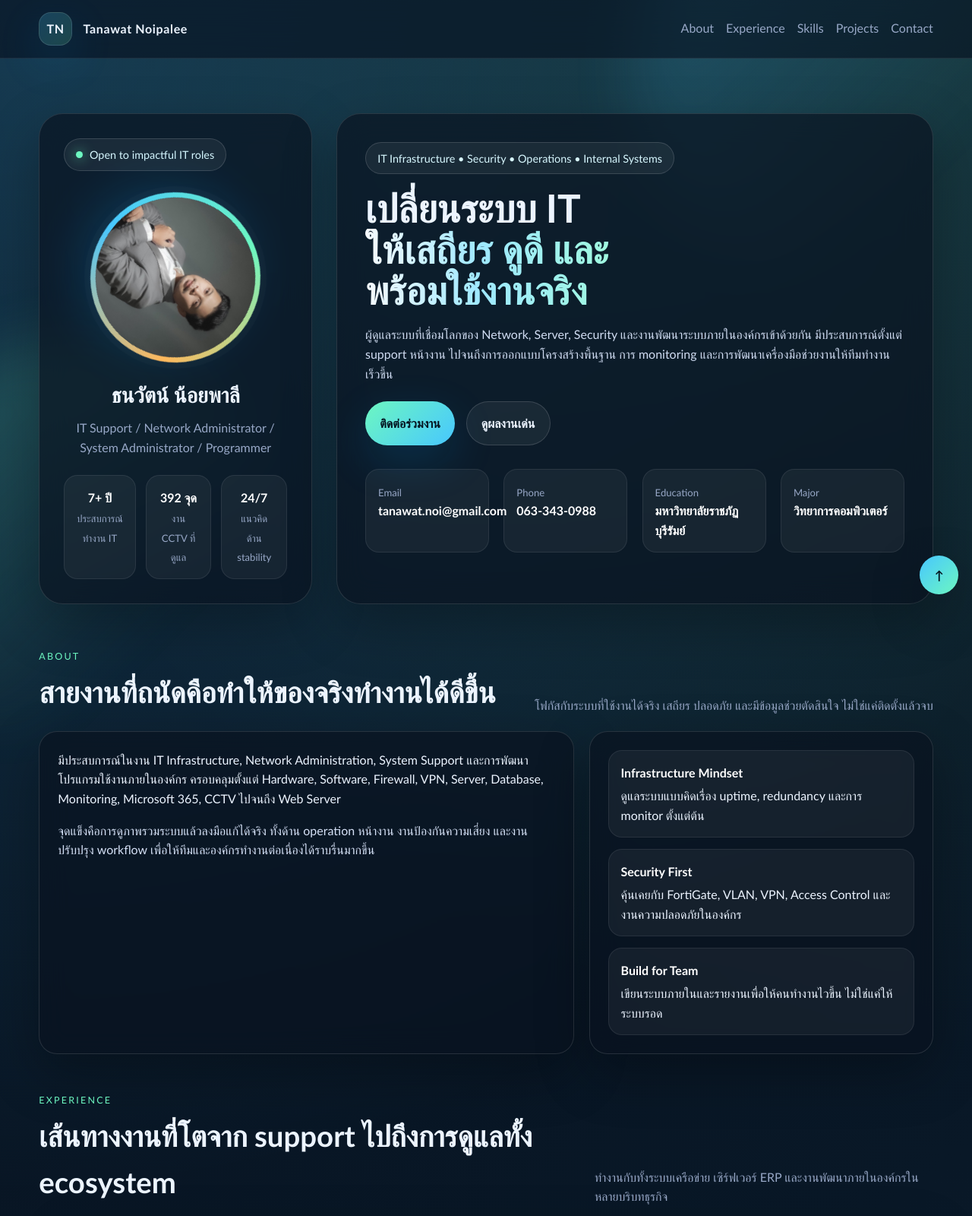
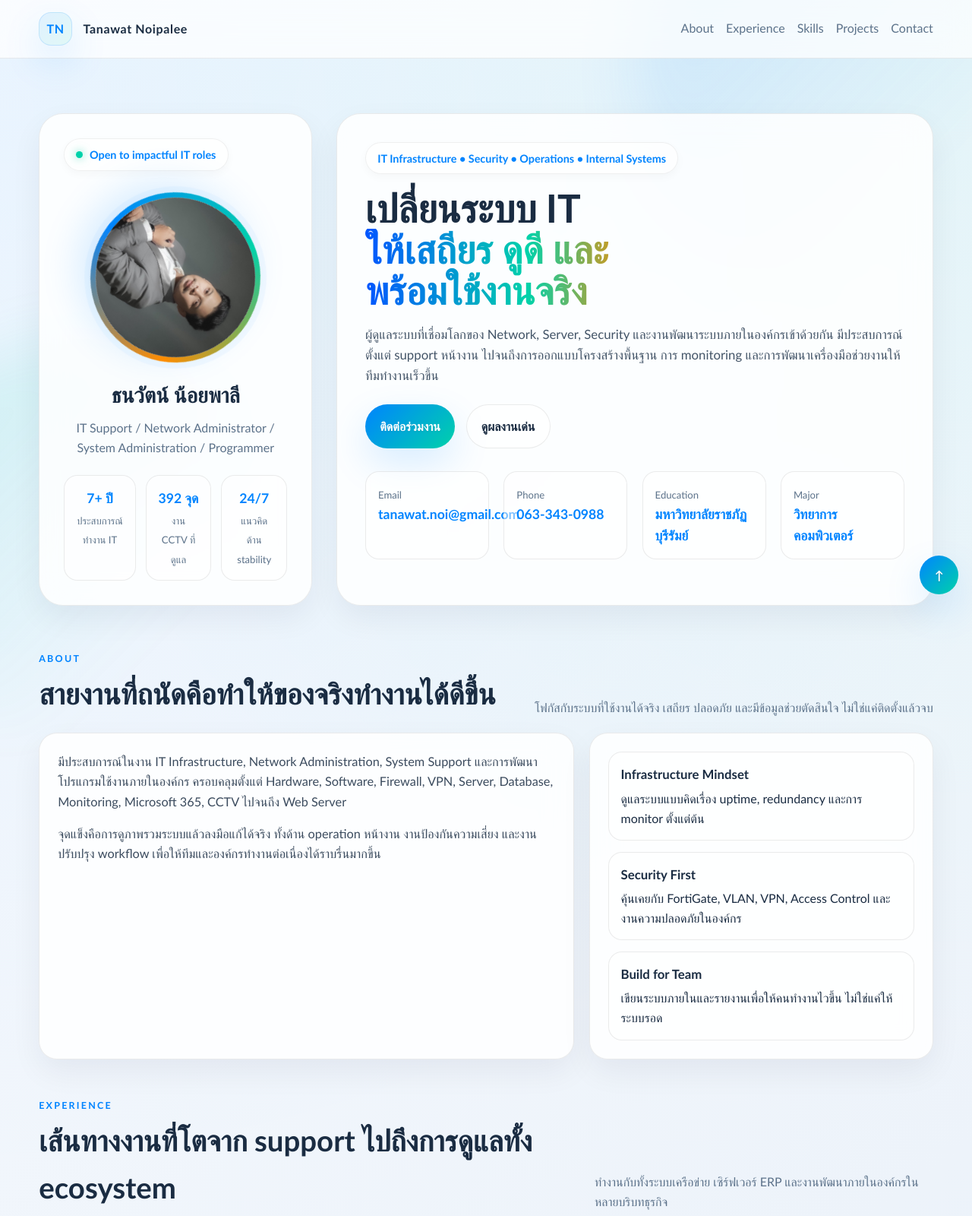
Before and after one commit to tanawat09/tanawat_Resume, a plain HTML site: page public/index.html in a window 1280 px wide. Shown: the top 1600 px of the page at 76% size. Drawn offline with Linux system fonts and the light colour scheme.

Commit message:
Update resume to bright theme and add NetSuite experience

```diff
--- a/public/index.html
+++ b/public/index.html
@@ -10,18 +10,18 @@
   />
   <style>
     :root {
-      --bg: #07111f;
-      --bg-2: #0d1f33;
-      --surface: rgba(10, 18, 32, 0.68);
-      --card: rgba(255, 255, 255, 0.08);
-      --line: rgba(255, 255, 255, 0.12);
-      --text: #ecf4ff;
-      --muted: #98a8c7;
-      --primary: #47c7ff;
-      --secondary: #6df7c1;
-      --accent: #ffb85c;
-      --glow: 0 20px 60px rgba(8, 160, 255, 0.16);
-      --shadow: 0 25px 70px rgba(0, 0, 0, 0.28);
+      --bg: #f8fbff;
+      --bg-2: #e0f0ff;
+      --surface: rgba(255, 255, 255, 0.85);
+      --card: #ffffff;
+      --line: rgba(0, 0, 0, 0.08);
+      --text: #1a2c42;
+      --muted: #5c728a;
+      --primary: #0084ff;
+      --secondary: #00d2aa;
+      --accent: #ff8c00;
+      --glow: 0 20px 50px rgba(0, 132, 255, 0.15);
+      --shadow: 0 16px 40px rgba(0, 20, 50, 0.06);
       --radius-xl: 32px;
       --radius-lg: 24px;
       --radius-md: 18px;
@@ -43,10 +43,10 @@
       font-family: "Trebuchet MS", "Segoe UI", sans-serif;
       color: var(--text);
       background:
-        radial-gradient(circle at top left, rgba(71, 199, 255, 0.22), transparent 34%),
-        radial-gradient(circle at top right, rgba(109, 247, 193, 0.14), transparent 30%),
-        radial-gradient(circle at 60% 80%, rgba(255, 184, 92, 0.12), transparent 28%),
-        linear-gradient(145deg, var(--bg) 0%, #091827 45%, var(--bg-2) 100%);
+        radial-gradient(circle at top left, rgba(0, 132, 255, 0.06), transparent 34%),
+        radial-gradient(circle at top right, rgba(0, 210, 170, 0.06), transparent 30%),
+        radial-gradient(circle at 60% 80%, rgba(255, 140, 0, 0.06), transparent 28%),
+        linear-gradient(145deg, var(--bg) 0%, #edf3fa 45%, var(--bg-2) 100%);
       line-height: 1.6;
       overflow-x: hidden;
     }
@@ -59,7 +59,7 @@
       height: 34rem;
       border-radius: 50%;
       filter: blur(40px);
-      opacity: 0.24;
+      opacity: 0.15;
       z-index: -1;
       animation: blobShift 14s ease-in-out infinite;
     }
@@ -92,8 +92,8 @@
       top: 0;
       z-index: 1000;
       backdrop-filter: blur(18px);
-      background: rgba(7, 17, 31, 0.62);
-      border-bottom: 1px solid rgba(255, 255, 255, 0.08);
+      background: rgba(255, 255, 255, 0.75);
+      border-bottom: 1px solid var(--line);
     }
 
     .nav-inner {
@@ -118,9 +118,10 @@
       display: grid;
       place-items: center;
       border-radius: 16px;
-      background: linear-gradient(135deg, rgba(71, 199, 255, 0.22), rgba(109, 247, 193, 0.18));
-      border: 1px solid rgba(255, 255, 255, 0.12);
+      background: linear-gradient(135deg, rgba(0, 132, 255, 0.1), rgba(0, 210, 170, 0.1));
+      border: 1px solid rgba(0, 132, 255, 0.15);
       box-shadow: var(--glow);
+      color: var(--primary);
     }
 
     .nav-links {
@@ -134,6 +135,7 @@
       position: relative;
       padding-bottom: 0.2rem;
       transition: color 0.25s ease;
+      font-weight: 500;
     }
 
     .nav-links a::after {
@@ -199,10 +201,12 @@
       gap: 0.55rem;
       padding: 0.55rem 0.95rem;
       border-radius: 999px;
-      border: 1px solid rgba(255, 255, 255, 0.14);
-      background: rgba(255, 255, 255, 0.06);
-      color: #d7f8ff;
+      border: 1px solid rgba(0, 0, 0, 0.06);
+      background: rgba(255, 255, 255, 0.6);
+      color: var(--primary);
       font-size: 0.9rem;
+      font-weight: 600;
+      box-shadow: 0 4px 12px rgba(0,0,0,0.03);
     }
 
     .dot {
@@ -210,7 +214,7 @@
       height: 0.55rem;
       border-radius: 999px;
       background: var(--secondary);
-      box-shadow: 0 0 16px rgba(109, 247, 193, 0.8);
+      box-shadow: 0 0 12px rgba(0, 196, 154, 0.6);
     }
 
     .avatar-shell {
@@ -221,7 +225,7 @@
       padding: 0.45rem;
       background: conic-gradient(from 180deg, var(--primary), var(--secondary), var(--accent), var(--primary));
       animation: spin 14s linear infinite;
-      box-shadow: 0 0 0 8px rgba(255, 255, 255, 0.02), var(--glow);
+      box-shadow: 0 0 0 8px rgba(0, 132, 255, 0.04), var(--glow);
     }
 
     .avatar {
@@ -229,7 +233,7 @@
       height: 100%;
       border-radius: 50%;
       overflow: hidden;
-      background: linear-gradient(145deg, #08121f, #13253d);
+      background: #fff;
     }
 
     .avatar img {
@@ -244,6 +248,7 @@
       font-size: 1.75rem;
       margin-bottom: 0.55rem;
       text-align: center;
+      color: var(--text);
     }
 
     .role {
@@ -251,6 +256,7 @@
       color: var(--muted);
       max-width: 18rem;
       margin: 0 auto 1.5rem;
+      font-weight: 500;
     }
 
     .mini-stats {
@@ -265,8 +271,8 @@
     .focus-item {
       padding: 1rem;
       border-radius: var(--radius-md);
-      background: rgba(255, 255, 255, 0.05);
-      border: 1px solid rgba(255, 255, 255, 0.08);
+      background: rgba(255, 255, 255, 0.5);
+      border: 1px solid var(--line);
     }
 
     .stat {
@@ -276,13 +282,15 @@
     .stat strong,
     .hero-info strong {
       display: block;
-      color: #fff;
+      color: var(--primary);
+      font-size: 1.1rem;
     }
 
     .stat span,
     .hero-info span {
       color: var(--muted);
       font-size: 0.82rem;
+      font-weight: 500;
     }
 
     .hero-panel h2 {
@@ -290,11 +298,12 @@
       font-size: clamp(2.1rem, 4vw, 4.4rem);
       line-height: 1.05;
       max-width: 12ch;
+      color: var(--text);
     }
 
     .gradient-text {
       display: block;
-      background: linear-gradient(90deg, #f7fbff, #9fe8ff 42%, #9ff8df 90%);
+      background: linear-gradient(90deg, #0055ff, #00d2aa 60%, #ff8c00 100%);
       -webkit-background-clip: text;
       background-clip: text;
       color: transparent;
@@ -303,7 +312,8 @@
     .hero-summary {
       margin-top: 1.2rem;
       max-width: 48rem;
-      color: #d1ddf3;
+      color: #435467;
+      font-size: 1.05rem;
     }
 
     .hero-actions {
@@ -320,22 +330,25 @@
       padding: 0.95rem 1.2rem;
       border-radius: 999px;
       font-weight: 700;
-      transition: transform 0.2s ease;
+      transition: transform 0.2s ease, box-shadow 0.2s ease;
     }
 
     .btn:hover {
       transform: translateY(-2px);
+      box-shadow: var(--shadow);
     }
 
     .btn-primary {
-      color: #04131f;
-      background: linear-gradient(135deg, var(--secondary), var(--primary));
+      color: #fff;
+      background: linear-gradient(135deg, var(--primary), var(--secondary));
       box-shadow: var(--glow);
+      text-shadow: 0 1px 2px rgba(0,0,0,0.1);
     }
 
     .btn-secondary {
-      border: 1px solid rgba(255, 255, 255, 0.14);
-      background: rgba(255, 255, 255, 0.06);
+      color: var(--text);
+      border: 1px solid var(--line);
+      background: rgba(255, 255, 255, 0.6);
     }
 
     .hero-gridline,
@@ -367,12 +380,14 @@
       text-transform: uppercase;
       letter-spacing: 0.18em;
       font-size: 0.78rem;
-      color: var(--secondary);
+      color: var(--primary);
       margin-bottom: 0.35rem;
+      font-weight: 700;
     }
 
     .section-heading h3 {
       font-size: clamp(1.55rem, 3vw, 2.4rem);
+      color: var(--text);
     }
 
     .section-heading p {
@@ -389,9 +404,13 @@
       border-radius: var(--radius-lg);
     }
 
+    .about-copy p {
+      color: #3b4b5e;
+      font-size: 1.02rem;
+    }
+
     .about-copy p + p {
       margin-top: 1rem;
-      color: #d5e1f6;
     }
 
     .focus-list {
@@ -402,7 +421,8 @@
     .focus-item strong {
       display: block;
       margin-bottom: 0.3rem;
-      color: #fff;
+      color: var(--text);
+      font-size: 1.05rem;
     }
 
     .timeline {
@@ -418,12 +438,13 @@
       top: 0.5rem;
       bottom: 0.5rem;
       width: 2px;
-      background: linear-gradient(var(--primary), rgba(109, 247, 193, 0.2));
+      background: linear-gradient(var(--primary), rgba(0, 196, 154, 0.2));
     }
 
     .job {
       position: relative;
       margin-left: 2.4rem;
+      border: 1px solid var(--line);
     }
 
     .job::before {
@@ -435,7 +456,7 @@
       height: 0.95rem;
       border-radius: 50%;
       background: radial-gradient(circle, #fff 0 25%, var(--primary) 26% 100%);
-      box-shadow: 0 0 0 8px rgba(71, 199, 255, 0.08);
+      box-shadow: 0 0 0 6px rgba(0, 119, 255, 0.15);
     }
 
     .job-head {
@@ -448,15 +469,18 @@
 
     .job-head h4 {
       font-size: 1.15rem;
+      color: var(--text);
     }
 
     .job-head .period {
-      color: #d5f5ff;
+      color: var(--primary);
       padding: 0.35rem 0.8rem;
       border-radius: 999px;
-      background: rgba(71, 199, 255, 0.12);
-      border: 1px solid rgba(71, 199, 255, 0.2);
+      background: rgba(0, 119, 255, 0.08);
+      border: 1px solid rgba(0, 119, 255, 0.15);
       white-space: nowrap;
+      font-weight: 600;
+      font-size: 0.9rem;
     }
 
     .job .title {
@@ -467,7 +491,7 @@
 
     .job ul {
       padding-left: 1.2rem;
-      color: #dbe7fb;
+      color: #435467;
     }
 
     .job li + li {
@@ -489,15 +513,19 @@
       gap: 1rem;
       margin-bottom: 0.5rem;
       font-weight: 700;
-      color: #f5fbff;
+      color: var(--text);
+    }
+
+    .skill-meta span:last-child {
+      color: var(--primary);
     }
 
     .skill-bar {
       height: 0.9rem;
       border-radius: 999px;
-      background: rgba(255, 255, 255, 0.08);
+      background: rgba(0, 0, 0, 0.05);
       overflow: hidden;
-      border: 1px solid rgba(255, 255, 255, 0.04);
+      border: 1px inset rgba(0, 0, 0, 0.02);
     }
 
     .skill-fill {
@@ -515,6 +543,7 @@
       place-items: center;
       position: relative;
       overflow: hidden;
+      background: linear-gradient(180deg, rgba(255,255,255,0.6), rgba(255,255,255,0.2));
     }
 
     .core {
@@ -526,17 +555,19 @@
       place-items: center;
       text-align: center;
       font-weight: 800;
-      background: linear-gradient(135deg, rgba(71, 199, 255, 0.28), rgba(109, 247, 193, 0.2));
-      border: 1px solid rgba(255, 255, 255, 0.18);
+      color: var(--text);
+      background: linear-gradient(135deg, rgba(0, 119, 255, 0.1), rgba(0, 196, 154, 0.1));
+      border: 1px solid rgba(0, 119, 255, 0.2);
       box-shadow: var(--glow);
       z-index: 2;
+      backdrop-filter: blur(8px);
     }
 
     .ring {
       position: absolute;
       border-radius: 50%;
-      border: 1px dashed rgba(255, 255, 255, 0.1);
-      animation: spin 18s linear infinite;
+      border: 1px dashed rgba(0, 119, 255, 0.2);
+      animation: spin 24s linear infinite;
     }
 
     .ring.one { width: 18rem; height: 18rem; }
@@ -546,12 +577,14 @@
       position: absolute;
       padding: 0.7rem 0.95rem;
       border-radius: 999px;
-      background: rgba(255, 255, 255, 0.08);
-      border: 1px solid rgba(255, 255, 255, 0.14);
-      box-shadow: var(--glow);
-      color: #f5fbff;
+      background: rgba(255, 255, 255, 0.9);
+      border: 1px solid var(--line);
+      box-shadow: 0 8px 24px rgba(0,0,0,0.06);
+      color: var(--primary);
       font-weight: 700;
       transform: translate(-50%, -50%);
+      z-index: 3;
+      font-size: 0.9rem;
     }
 
     .project-grid {
@@ -562,6 +595,7 @@
       position: relative;
       overflow: hidden;
       min-height: 100%;
+      background: #ffffff;
     }
 
     .project-card::before {
@@ -575,10 +609,13 @@
     .project-card h4 {
       margin-bottom: 0.8rem;
       font-size: 1.12rem;
+      color: var(--text);
     }
 
     .project-card p {
-      color: #d3ddf0;
+      color: #5e7085;
+      font-size: 0.95rem;
+      line-height: 1.5;
     }
 
     .tags {
@@ -591,10 +628,11 @@
     .tag {
       padding: 0.45rem 0.75rem;
       border-radius: 999px;
-      font-size: 0.84rem;
-      color: #dbfafe;
-      background: rgba(71, 199, 255, 0.1);
-      border: 1px solid rgba(71, 199, 255, 0.18);
+      font-size: 0.82rem;
+      font-weight: 600;
+      color: var(--primary);
+      background: rgba(0, 119, 255, 0.08);
+      border: 1px solid rgba(0, 119, 255, 0.15);
     }
 
     .contact-grid {
@@ -607,12 +645,20 @@
       letter-spacing: 0.12em;
       font-size: 0.76rem;
       margin-bottom: 0.45rem;
+      font-weight: 700;
     }
 
     .contact-card strong,
     .contact-card a {
       font-size: 1.05rem;
       word-break: break-word;
+      color: var(--primary);
+      font-weight: 600;
+      transition: color 0.2s;
+    }
+
+    .contact-card a:hover {
+      color: var(--accent);
     }
 
     .footer {
@@ -631,9 +677,16 @@
       place-items: center;
       border-radius: 50%;
       background: linear-gradient(135deg, var(--primary), var(--secondary));
-      color: #05131d;
+      color: #fff;
       font-weight: 900;
-      box-shadow: var(--shadow);
+      box-shadow: var(--glow);
+      text-shadow: 0 1px 2px rgba(0,0,0,0.2);
+      z-index: 50;
+      transition: transform 0.2s;
+    }
+
+    .to-top:hover {
+      transform: translateY(-3px) scale(1.05);
     }
 
     .reveal {
@@ -669,7 +722,6 @@
       .hero-gridline {
         grid-template-columns: 1fr;
       }
-
       .job-head {
         flex-direction: column;
       }
@@ -680,25 +732,20 @@
         flex-direction: column;
         align-items: flex-start;
       }
-
       .hero {
         padding-top: 2.5rem;
       }
-
       .hero-panel,
       .profile-panel,
       .card {
         padding: 1.2rem;
       }
-
       .avatar-shell {
         width: 11rem;
       }
-
       .mini-stats {
         grid-template-columns: 1fr;
       }
-
       .ring.two,
       .orb[data-ring="2"] {
         display: none;
@@ -733,7 +780,7 @@
           </div>
         </div>
         <h1>ธนวัตน์ น้อยพาลี</h1>
-        <p class="role">IT Support / Network Administrator / System Administrator / Programmer</p>
+        <p class="role">IT Support / Network Administrator / System Administration / Programmer</p>
 
         <div class="mini-stats">
           <div class="stat">
@@ -857,6 +904,7 @@
               <li>ดูแล Microsoft 365, Windows Server, Linux Server, NAS, Database, Docker, Portainer และ Web Server</li>
               <li>สร้าง dashboard และระบบ monitoring ผ่าน Grafana สำหรับงานปฏิบัติการและการติดตามสถานะระบบ</li>
               <li>ดูแลระบบ CCTV, Farm Online, Skov และ Temp-view เพื่อรองรับงานที่ต้องการความต่อเนื่องสูง</li>
+              <li>ดูแลและบริหารจัดการระบบ ERP Oracle NetSuite สำหรับการทำงานในองค์กร</li>
             </ul>
           </article>
 
@@ -893,6 +941,7 @@
         </div>
       </div>
     </section>
+
     <section id="skills">
       <div class="container">
         <div class="section-heading reveal">
```
Also changed, not shown: 1 other file.
